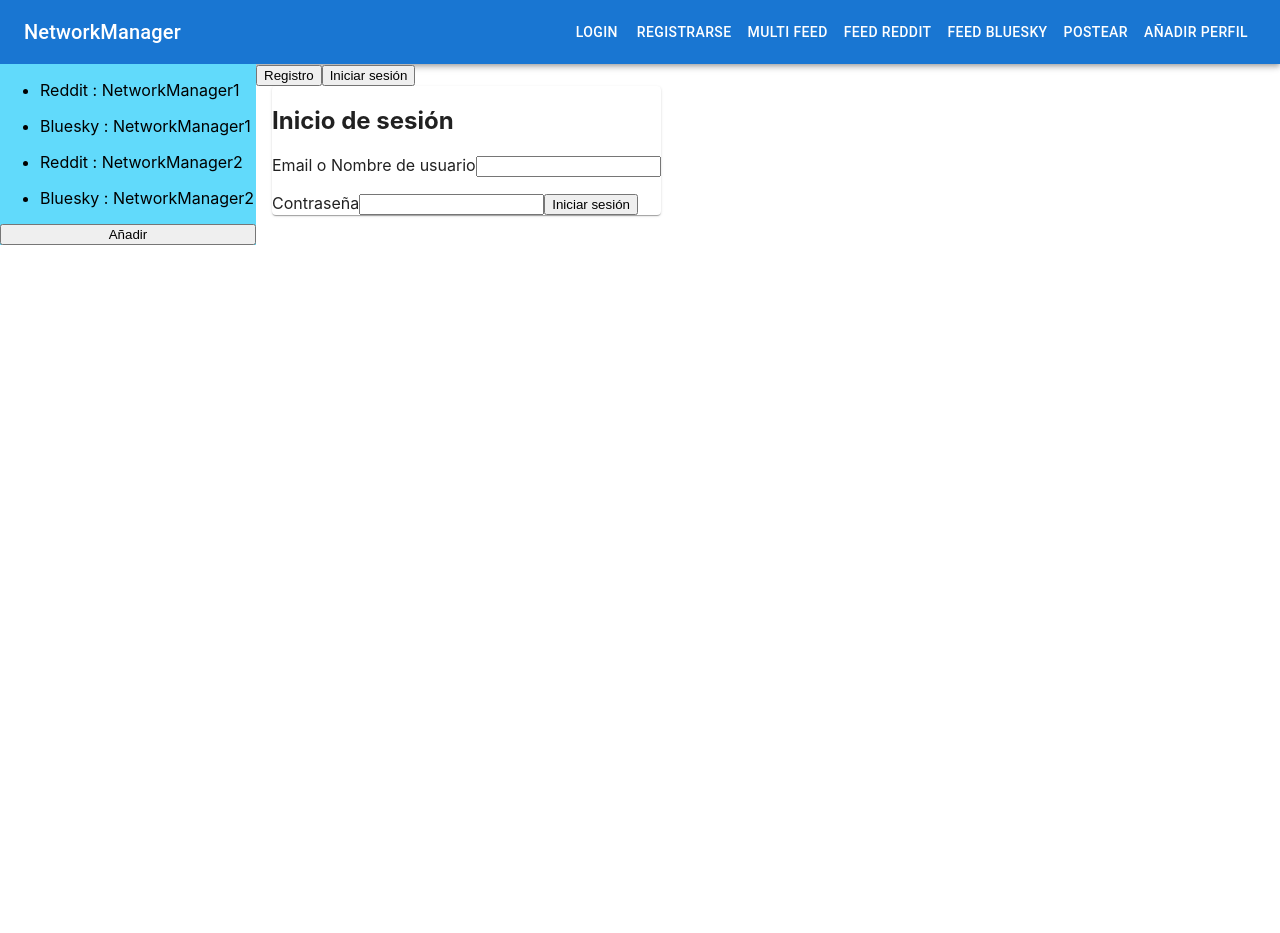
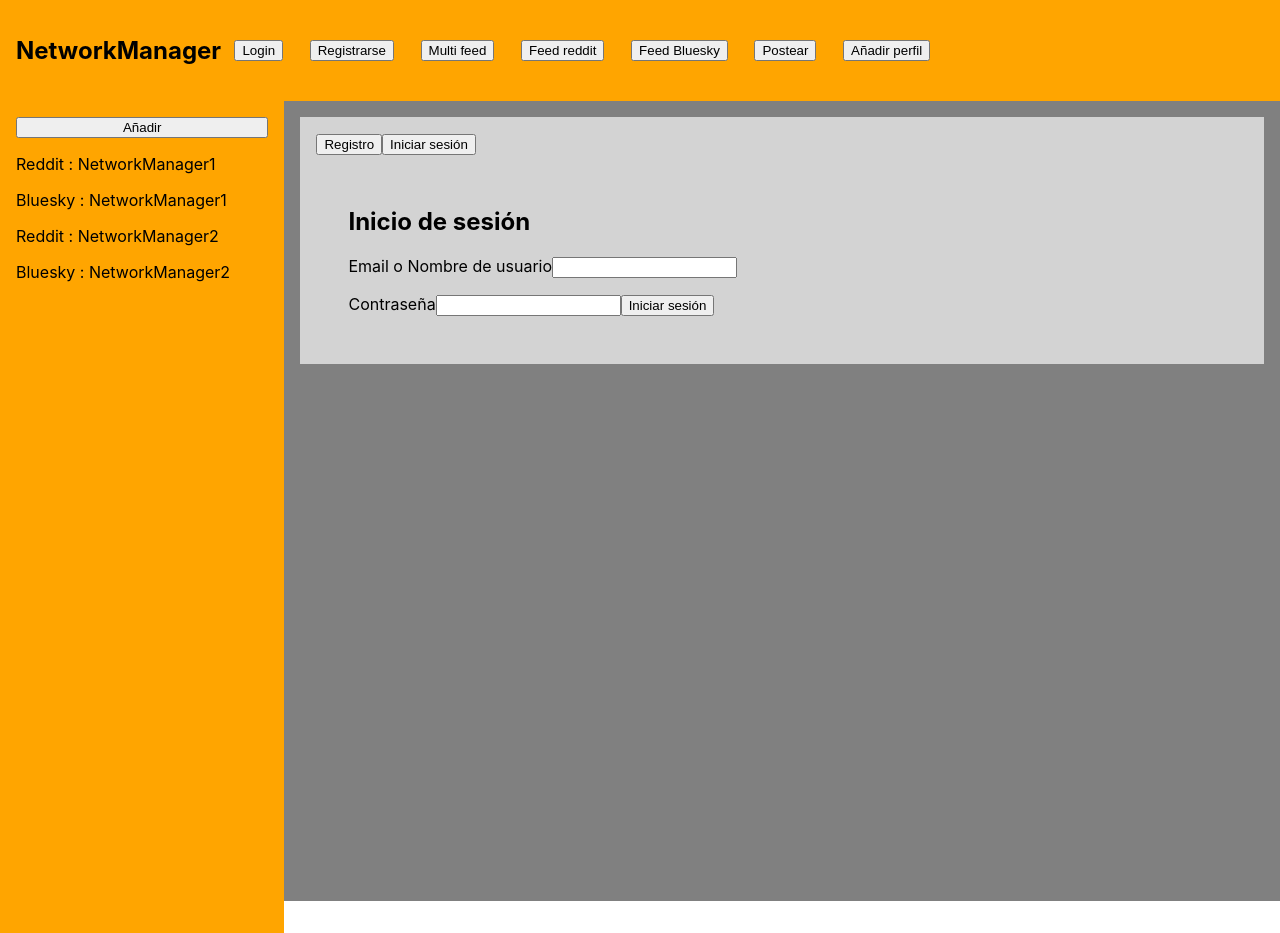
Before and after one commit to Juanakin18/NetworkManagerFront, a React (Create React App) app: page / in a window 1280 px wide. Before the commit the page ends 800 px from the top, so only its background shows below. Built offline with nearby package versions, Linux system fonts and the light colour scheme.

Commit message:
CSS a medio hacer, paro porque me encuentro mal

```diff
--- a/src/App.css
+++ b/src/App.css
@@ -1,40 +1,19 @@
-.App {
-  text-align: center;
+
+html, body, #app, #app>div  {
+  height: 100%;
+
+}
+#root{
+  height: 100%;
+  background-color: red;
 }
 
-.App-logo {
-  height: 40vmin;
-  pointer-events: none;
+.root{
+  height: 100%;
 }
 
-@media (prefers-reduced-motion: no-preference) {
-  .App-logo {
-    animation: App-logo-spin infinite 20s linear;
-  }
-}
-
-.App-header {
-  background-color: #282c34;
-  min-height: 100vh;
-  display: flex;
-  flex-direction: column;
-  align-items: center;
-  justify-content: center;
-  font-size: calc(10px + 2vmin);
-  color: white;
-}
-
-.App-link {
-  color: #61dafb;
-}
-
-@keyframes App-logo-spin {
-  from {
-    transform: rotate(0deg);
-  }
-  to {
-    transform: rotate(360deg);
-  }
+main{
+  height: 100%;
 }
 
 .signup{
@@ -45,15 +24,32 @@
 
 
 main section{
-  display: flex;
-  flex-direction: row;
+  display: grid;
+  grid-template-columns: 2fr 7fr;
+  height: 100%;
+  background-color:gray;
 }
+
 
 .sidebar{
   display: flex;
   flex-direction: column;
-  background-color: #61dafb;
-  width: 20%;
+  background-color: orange;
+  padding: 1em;
+}
+nav{
+  background-color: orange;
+  display: flex;
+  flex-direction: row;
+  padding: 1em;
+}
+
+nav button{
+
+  align-self: center;
+  margin: 1em;
+  width: auto;
+  height: 200%;
 }
 
 .feeds{
@@ -69,6 +65,7 @@ main section{
   height: 40em;
   align-items: center;
   overflow: scroll;
+  background-color: white;
 }
 
 .feed div{
@@ -98,3 +95,34 @@ main section{
   width: 100%;
   height: 70%;
 }
+
+.loginForm{
+  display: block;
+  background-color: lightgrey;
+  margin: 1em;
+  height: auto;
+  width: auto;
+  padding: 1em;
+
+}
+.loginForm h3{
+  display: inline;
+}
+
+.mainSection{
+  display: block;
+  background-color: lightgrey;
+  margin: 1em;
+  height: auto;
+  width: auto;
+  padding: 1em;
+}
+
+.mainSectionFull{
+  display: block;
+  background-color: lightgrey;
+  margin: 1em;
+  height: auto;
+  width: 100%;
+  padding: 1em;
+}
--- a/src/App.js
+++ b/src/App.js
@@ -18,14 +18,6 @@ import RedditFeedComponent from "./components/feeds/feeds/RedditFeedComponent";
 import BlueskyFeedComponent from "./components/feeds/feeds/BlueskyFeedComponent";
 import RedditThreadComponent from "./components/posts/postThreads/RedditThreadComponent";
 import BlueskyThreadComponent from "./components/posts/postThreads/BlueskyThreadComponent";
-
-function InboxIcon() {
-  return null;
-}
-
-function MailIcon() {
-  return null;
-}
 
 function App() {
 
@@ -113,28 +105,28 @@ function App() {
     ]
 
     const mainComponentsMap = {
-        multiFeed:<section>
-            <FeedsComponent blueskyPostsList={blueskyPostsList} redditPostsList={redditPostsList} zoomPost={toggleToPost}></FeedsComponent>
+        multiFeed:<section className={"mainSection"}>
+            <FeedsComponent  blueskyPostsList={blueskyPostsList} redditPostsList={redditPostsList} zoomPost={toggleToPost}></FeedsComponent>
         </section>,
-        login:<section>
+        login:<section className={"mainSection"}>
             <LoginAndSignUpComponent setLoggedInfo={setLoggedInfo}usersService = {usersService}  getToggled={toggled} ></LoginAndSignUpComponent>
         </section>,
-        redditFeed:<section>
+        redditFeed:<section className={"mainSection"}>
             <RedditFeedComponent postsList={redditPostsList} zoomPost={toggleToPost}></RedditFeedComponent>
         </section>,
-        blueskyFeed:<section>
+        blueskyFeed:<section className={"mainSection"}>
             <BlueskyFeedComponent postsList={redditPostsList} zoomPost={toggleToPost}></BlueskyFeedComponent>
         </section>,
-        redditPost:<section>
+        redditPost:<section className={"mainSection"}>
             <RedditThreadComponent post={selectedPost}></RedditThreadComponent>
         </section>,
-        blueskyPost:<section>
+        blueskyPost:<section className={"mainSection"}>
             <BlueskyThreadComponent post={selectedPost}></BlueskyThreadComponent>
         </section>,
-        submitPost:<section>
+        submitPost:<section className={"mainSection"}>
             <PostSubmitComponent></PostSubmitComponent>
         </section>,
-        addProfile:<section>
+        addProfile:<section className={"mainSection"}>
             <AddProfileComponent></AddProfileComponent>
         </section>
 
@@ -155,14 +147,16 @@ function App() {
         return mainComponentsMap[toggled];
     }
   return (
-    <div >
+    <div className={"root"}>
       <header >
         <NavBarComponent toggle={toggle} toggleToFeed={toggleToUniFeed}></NavBarComponent>
       </header>
       <main>
           <section>
               <SidebarComponent listaRedes={listaPerfilesMock} toggle={()=>toggle("addProfile")}></SidebarComponent>
-              {manageToggle()}
+              <article >
+                  {manageToggle()}
+              </article>
           </section>
       </main>
 
--- a/src/components/NavBarComponent.js
+++ b/src/components/NavBarComponent.js
@@ -31,25 +31,16 @@ class NavBarComponent extends React.Component{
     }
 
     render(){
-       return <Box sx={{flexGrow: 1}}>
-            <AppBar position="static">
-                <Toolbar>
-
-                    <Typography variant="h6" component="div" sx={{flexGrow: 1}}>
-                        NetworkManager
-                    </Typography>
-                    <Button color="inherit" onClick={()=>this.toggle("login")}>Login</Button>
-                    <Button color="inherit" onClick={()=>this.toggle("signup")}>Registrarse</Button>
-                    <Button color="inherit" onClick={()=>this.toggle("multiFeed")}>Multi feed</Button>
-                    <Button color="inherit" onClick={()=>this.toggleToFeed("reddit")}>Feed reddit</Button>
-                    <Button color="inherit" onClick={()=>this.toggleToFeed("bluesky")}>Feed Bluesky</Button>
-                    <Button color="inherit" onClick={()=>this.toggle("submitPost")}>Postear</Button>
-                    <Button color="inherit" onClick={()=>this.toggle("addProfile")}>Añadir perfil</Button>
-
-
-                </Toolbar>
-            </AppBar>
-        </Box>
+       return <nav>
+           <h1>NetworkManager</h1>
+           <button color="inherit" onClick={()=>this.toggle("login")}>Login</button>
+           <button color="inherit" onClick={()=>this.toggle("signup")}>Registrarse</button>
+           <button color="inherit" onClick={()=>this.toggle("multiFeed")}>Multi feed</button>
+           <button color="inherit" onClick={()=>this.toggleToFeed("reddit")}>Feed reddit</button>
+           <button color="inherit" onClick={()=>this.toggleToFeed("bluesky")}>Feed Bluesky</button>
+           <button color="inherit" onClick={()=>this.toggle("submitPost")}>Postear</button>
+           <button color="inherit" onClick={()=>this.toggle("addProfile")}>Añadir perfil</button>
+       </nav>
     };
 }
 
--- a/src/components/SidebarComponent.js
+++ b/src/components/SidebarComponent.js
@@ -6,8 +6,8 @@ import AddProfileComponent from "./profiles/AddProfileComponent";
 function SidebarComponent(props){
 
     return (<section className={"sidebar"}>
+        <button onClick={()=>props.toggle()}>Añadir</button>
         <ProfileListComponent listaRedes={props.listaRedes}></ProfileListComponent>
-        <button onClick={()=>props.toggle()}>Añadir</button>
     </section> );
 }
 
--- a/src/components/feeds/FeedsComponent.js
+++ b/src/components/feeds/FeedsComponent.js
@@ -14,7 +14,7 @@ import React from "react";
 import BlueskyFeedComponent from "./feeds/BlueskyFeedComponent";
 import RedditFeedComponent from "./feeds/RedditFeedComponent";
 
-function NavBarComponent(props){
+function FeedsComponent(props){
 
     return (
         <section className={"feeds"}>
@@ -25,4 +25,4 @@ function NavBarComponent(props){
     );
 }
 
-export default NavBarComponent;
+export default FeedsComponent;
--- a/src/components/posts/submit/PostSubmitComponent.js
+++ b/src/components/posts/submit/PostSubmitComponent.js
@@ -67,11 +67,8 @@ function PostSubmitComponent(props){
         return <li><p>{error}</p></li>;
     }
 
-    return (<div>
+    return (<section>
 
-        <Box  component="section"
-              sx={{ display: 'inline-block', mx: '1em', transform: 'scale(1)' }}>
-            <Card>
                 <h2>Postear</h2>
                 <label>
                     Red Social
@@ -95,10 +92,9 @@ function PostSubmitComponent(props){
                 {handleResult()}
 
                 <button onClick={addSocialMedia}>Añadir</button>
-            </Card>
-        </Box>
 
-    </div>);
+
+    </section>);
 }
 
 export default PostSubmitComponent;
--- a/src/components/profiles/AddProfileComponent.js
+++ b/src/components/profiles/AddProfileComponent.js
@@ -79,11 +79,9 @@ function AddProfileComponent(props){
         return <li><p>{error}</p></li>;
     }
 
-    return (<div>
+    return (<section>
 
-        <Box  component="section"
-              sx={{ display: 'inline-block', mx: '1em', transform: 'scale(1)' }}>
-            <Card>
+
                 <h2>Añadir Red Social</h2>
                 <label>
                     Red Social
@@ -110,10 +108,8 @@ function AddProfileComponent(props){
                 {handleResult()}
 
                 <button onClick={addSocialMedia}>Añadir</button>
-            </Card>
-        </Box>
 
-    </div>);
+    </section>);
 }
 
 export default AddProfileComponent;
--- a/src/components/profiles/ProfileListComponent.js
+++ b/src/components/profiles/ProfileListComponent.js
@@ -17,9 +17,7 @@ function ProfileListComponent(props){
     }
 
     return (<div>
-        <ul>
             {formatList()}
-        </ul>
     </div>);
 }
 
--- a/src/components/profiles/ProfilePreviewComponent.js
+++ b/src/components/profiles/ProfilePreviewComponent.js
@@ -7,11 +7,11 @@ function ProfilePreviewComponent(props){
     const [socialMedia, setSocialMedia]=useState(props.socialMedia);
 
 
-    return (<li>
+    return (
         <Box>
             <p>{socialMedia} : {profileLogin}</p>
         </Box>
-    </li>);
+    );
 }
 
 export default ProfilePreviewComponent;
--- a/src/users/login.js
+++ b/src/users/login.js
@@ -72,11 +72,8 @@ function Login(props){
         return <li><p>{error}</p></li>;
     }
 
-    return (<div>
+    return (<section className={"loginForm"}>
 
-        <Box  component="section"
-              sx={{ display: 'inline-block', mx: '1em', transform: 'scale(1)' }}>
-            <Card>
                 <h2>Inicio de sesión</h2>
                 {handleErrorCodes("loginInput")}
 
@@ -96,10 +93,9 @@ function Login(props){
                 {handleResult()}
 
                 <button onClick={login}>Iniciar sesión</button>
-            </Card>
-        </Box>
 
-    </div>);
+
+    </section>);
 }
 
 export default Login;
--- a/src/users/signup.js
+++ b/src/users/signup.js
@@ -73,12 +73,9 @@ function Signup(props){
         return <li><p>{error}</p></li>;
     }
 
-    return (<div>
-
-
-        <Box>
+    return (
+        <section className={"mainSection"}>
             <h2>Registro de usuario</h2>
-            <Card>
             {handleResult()}
             {handleErrorCodes("name")}
 
@@ -106,9 +103,9 @@ function Signup(props){
             </label>
 
             <button onClick={registrarse}>Registrar</button>
-            </Card>
-        </Box>
-    </div>);
+
+        </section>
+);
 }
 
 export default Signup;
```
Lines whose indentation alone changed are shown as unchanged.
